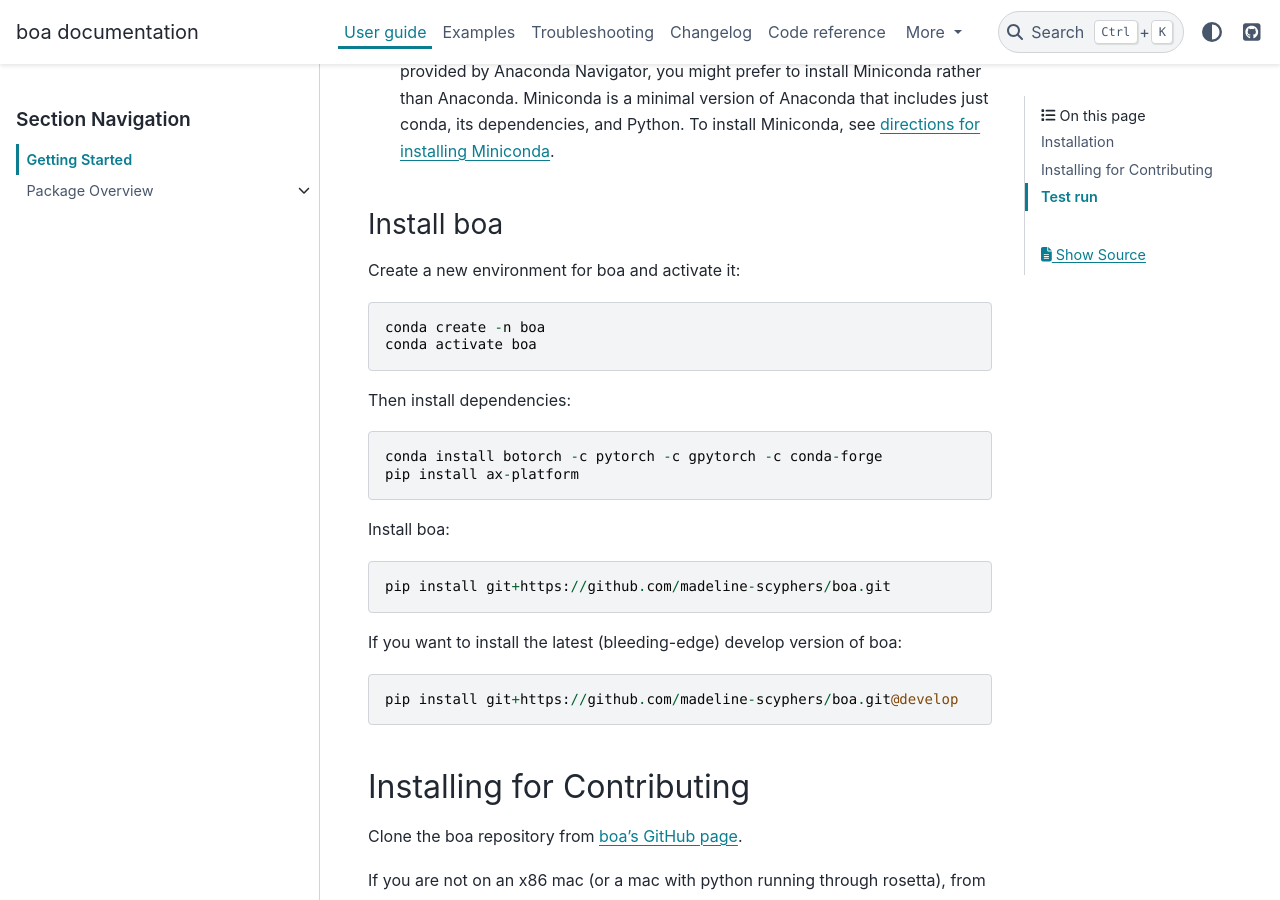
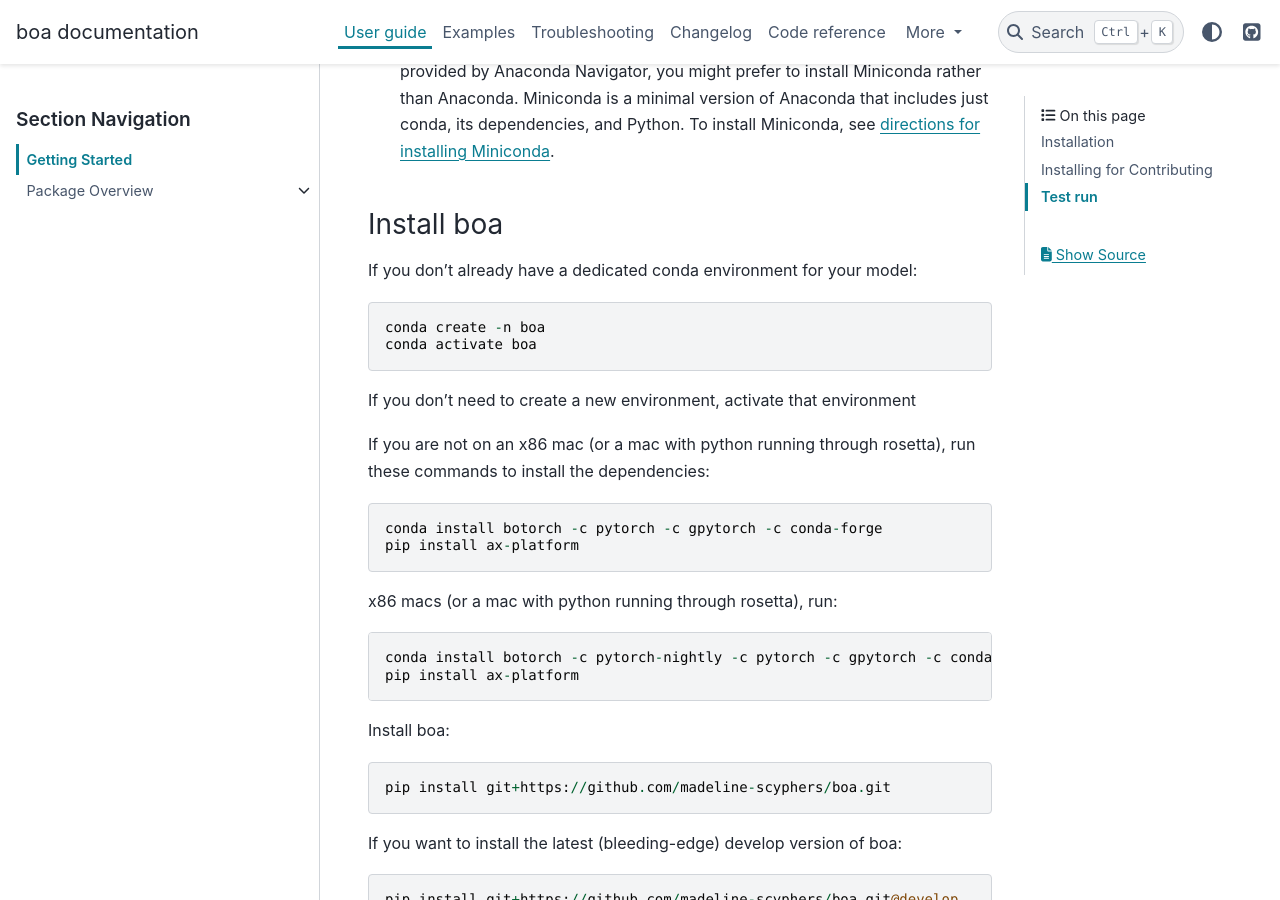
Before and after one commit to madeline-scyphers/boa, a Sphinx documentation site: the page built from docs/user_guide/getting_started.rst, in a window 1280 px wide and 900 px high, scrolled down 568 px. Built offline with Sphinx 7.4.7 and the PyData theme 0.15.4, drawn with Linux system fonts in a browser that asks for light colours; pages that are not in the unit, such as notebooks, are missing from menus; comment, search, counter and statistics services are not loaded.

Commit message:
Add instructions for x86 macs

```diff
--- a/docs/user_guide/getting_started.rst
+++ b/docs/user_guide/getting_started.rst
@@ -28,14 +28,21 @@
 Install boa
 ===========
 
-Create a new environment for boa and activate it::
+If you don't already have a dedicated conda environment for your model::
 
      conda create -n boa
      conda activate boa
 
-Then install dependencies::
+If you don't need to create a new environment, activate that environment
+
+If you are not on an x86 mac (or a mac with python running through rosetta), run these commands to install the dependencies::
 
     conda install botorch -c pytorch -c gpytorch -c conda-forge
+    pip install ax-platform
+
+x86 macs (or a mac with python running through rosetta), run::
+
+    conda install botorch -c pytorch-nightly -c pytorch -c gpytorch -c conda-forge
     pip install ax-platform
 
 Install boa::
```
